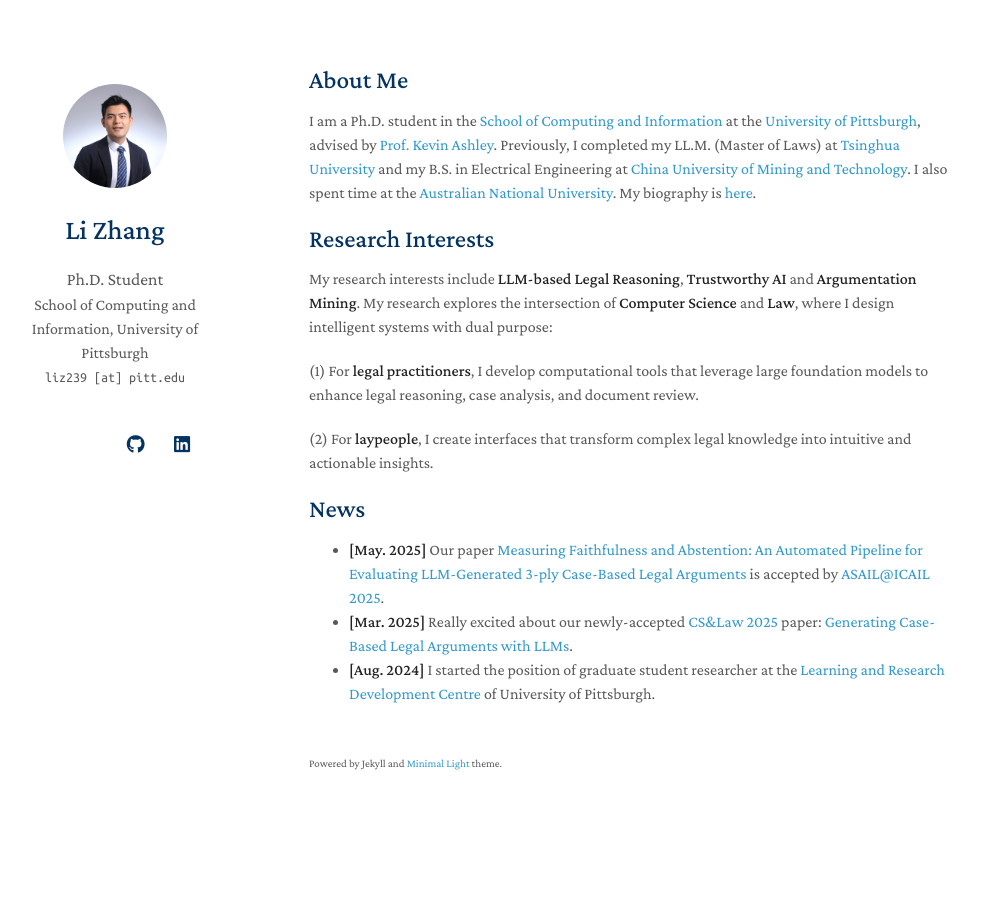
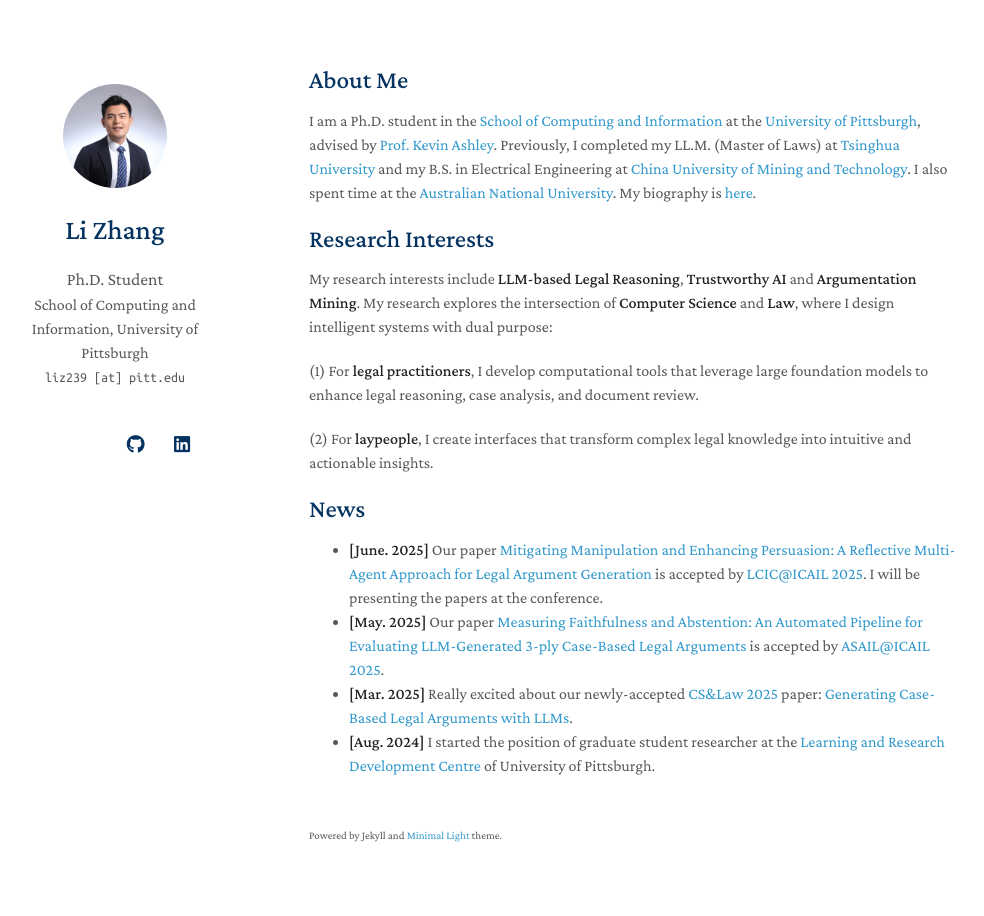
Before and after one commit to lizhang-AIandLaw/lizhang-AIandLaw.github.io, a Jekyll site: the page built from index.md, in a window 1280 px wide. Shown: the whole page, without its empty margins (161-1145 px from the left). Built offline with Jekyll 4.4.1, drawn with Linux system fonts in a browser that asks for light colours; a style sheet for code colours, icons or effects is not loaded; our own code applies the rules of GitHub Pages for plain Markdown files.

Commit message:
Update index.md

```diff
--- a/index.md
+++ b/index.md
@@ -15,7 +15,8 @@ My research interests include **LLM-based Legal Reasoning**, **Trustworthy AI**
 (2) For **laypeople**, I create interfaces that transform complex legal knowledge into intuitive and actionable insights.
 
 ## News
-- **[May. 2025]** Our paper [Measuring Faithfulness and Abstention: An Automated Pipeline for Evaluating LLM-Generated 3-ply Case-Based Legal Arguments](https://arxiv.org/abs/2506.00694) is accepted by [ASAIL@ICAIL 2025](https://sites.google.com/view/asail/asail-home).
+- **[June. 2025]** Our paper [Mitigating Manipulation and Enhancing Persuasion: A Reflective Multi-Agent Approach for Legal Argument Generation](https://lizhang-aiandlaw.github.io/A-Reflective-Multi-Agent-Approach-for-Legal-Argument-Generation/) is accepted by [LCIC@ICAIL 2025](https://site.unibo.it/compulaw/en/project/open-calls). I will be presenting the papers at the conference.
+- **[May. 2025]** Our paper [Measuring Faithfulness and Abstention: An Automated Pipeline for Evaluating LLM-Generated 3-ply Case-Based Legal Arguments](https://lizhang-aiandlaw.github.io/An-Automated-Pipeline-for-Evaluating-LLM-Generated-3-ply-Case-Based-Legal-Arguments/) is accepted by [ASAIL@ICAIL 2025](https://sites.google.com/view/asail/asail-home).
 - **[Mar. 2025]** Really excited about our newly-accepted [CS&Law 2025](https://computersciencelaw.org/2025/) paper: [Generating Case-Based Legal Arguments with LLMs](https://dl.acm.org/doi/10.1145/3709025.3712216).
 - **[Aug. 2024]** I started the position of graduate student researcher at the [Learning and Research Development Centre](https://www.lrdc.pitt.edu/) of University of Pittsburgh.
 
```
